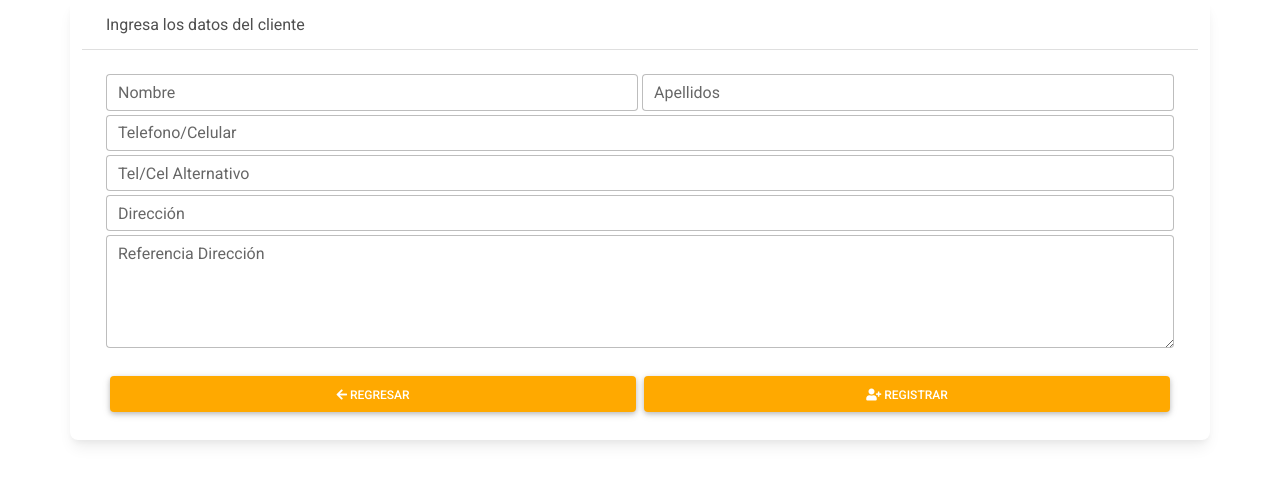
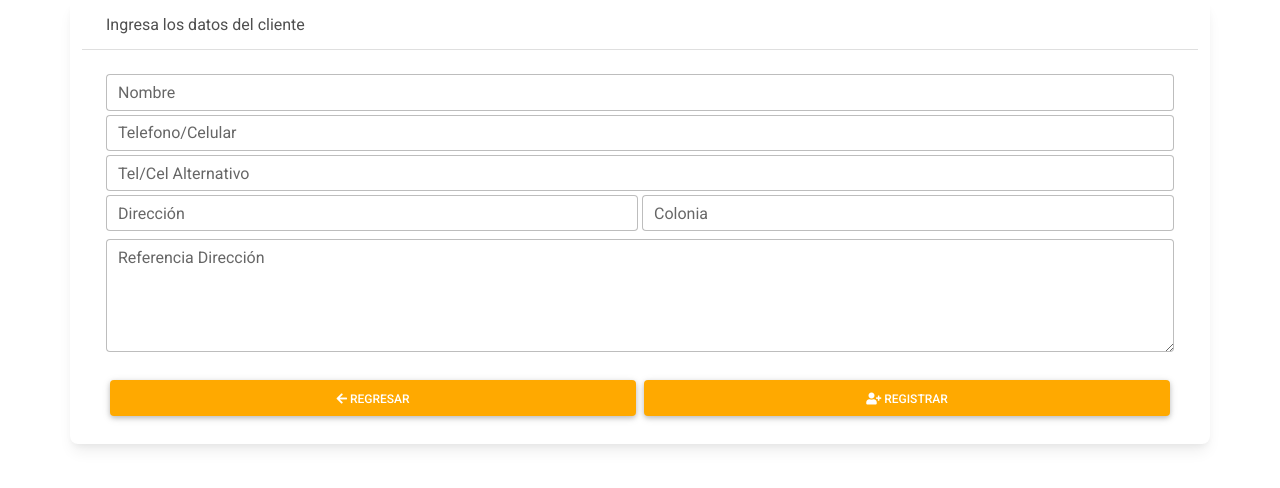
Before and after one commit to aydis20P/SocorritoMixcoacST, a Django app: template socorritomixcoacst/templates/registrar-clientes.html in a window 1280 px wide. Shown: the part 178-666 px from the top of the page. Run offline with Django 3.2, Linux system fonts and the light colour scheme; the template is opened without the code that fills it, so the values that code supplies are empty; some libraries are stand-ins or nearby versions.

Commit message:
se ordenaron las tablas alfabeticamente de:eliminar y modicar platillo se borró el campo de Apellidos y se creo el input de Colonia en Registro CLientes

```diff
--- a/socorritomixcoacst/templates/eliminar-platillo.html
+++ b/socorritomixcoacst/templates/eliminar-platillo.html
@@ -56,7 +56,7 @@
                                                         ></button>
                                                     </div>
                                                     <div class="modal-body">...
-                                                        <p> Esta seguro de que quiere eliminar este platillo?</p>
+                                                        <p> Esta seguro de que quiere eliminar este platillo {{p.platillo.nombre}}?</p>
                                                     </div>
                                                     <div class="modal-footer">
                                                         <button type="button" class="btn btn-secondary" data-mdb-dismiss="modal">
--- a/socorritomixcoacst/templates/registrar-clientes.html
+++ b/socorritomixcoacst/templates/registrar-clientes.html
@@ -19,12 +19,6 @@
                   <div class="form-outline">
                     <input required type="text" autocomplete="off" id="nombre" class="form-control" name="nombre"/>
                     <label class="form-label" for="nombre">Nombre</label>
-                  </div>
-                </div>
-                <div class="col">
-                  <div class="form-outline">
-                    <input required type="text" autocomplete="off" id="apellidos" class="form-control" name="apellidos"/>
-                    <label class="form-label" for="apellidos">Apellidos</label>
                   </div>
                 </div>
               </div>
@@ -53,9 +47,19 @@
                 }
                </script>
               <!-- Text input -->
-              <div class="form-outline mb-1">
-                <input required type="text" autocomplete="off" id="direccion" class="form-control" name="direccion"/>
-                <label class="form-label" for="direccion">Dirección</label>
+              <div class="row mb-1 g-1">
+                <div class="col">
+                  <div class="form-outline mb-1">
+                    <input required type="text" autocomplete="off" id="direccion" class="form-control" name="direccion"/>
+                    <label class="form-label" for="direccion">Dirección</label>
+                  </div>
+                </div>
+                <div class="col">
+                  <div class="form-outline mb-1">
+                    <input required type="text" autocomplete="off" id="colonia" class="form-control" name="colonia"/>
+                    <label class="form-label" for="direccion">Colonia</label>
+                  </div>
+                </div>
               </div>
               <!-- Text input observaciones-->
               <div class="form-outline mb-4">
--- a/socorritomixcoacst/views.py
+++ b/socorritomixcoacst/views.py
@@ -522,7 +522,7 @@ def registrar_clientes(request):
     #Pregunta si hay datos ocultos(POST)
     if request.method == "POST":
         cliente_registro = Cliente(nombre=request.POST.get("nombre")+" "+request.POST.get("apellidos"),
-                            direccion=request.POST.get("direccion"),
+                            direccion=request.POST.get("direccion")+" "+request.POST.get("colonia"),
                             telefono=request.POST.get("telefono"),
                             telefono_alternativo=request.POST.get("telefonoalt"),
                             referencias=request.POST.get("obs"),
@@ -753,7 +753,7 @@ def agregar_platillo(request):
 
 def modificar_platillo(request):
     platillos = Platillo.objects.all()
-    precios_de_platillos = HistorialPrecio.objects.filter(es_precio_actual=True)
+    precios_de_platillos = HistorialPrecio.objects.filter(es_precio_actual=True).order_by('platillo__nombre')
     if request.method =="POST":
         #colocar en una tupla la clave y elvalor del POST
         for clave, valor in request.POST.items():
@@ -799,7 +799,7 @@ def modificar_platillo(request):
 
 def eliminar_platillo(request):
     platillos = Platillo.objects.all()
-    precios_de_platillos = HistorialPrecio.objects.filter(es_precio_actual=True)
+    precios_de_platillos = HistorialPrecio.objects.filter(es_precio_actual=True).order_by('platillo__nombre')
     if request.method =="POST":
         for clave, valor in request.POST.items():
             print("Clave: %s" % (clave))
```
Also changed, not shown: socorritomixcoacst/templates/modificar-platillo.html (+9 -5 lines).
